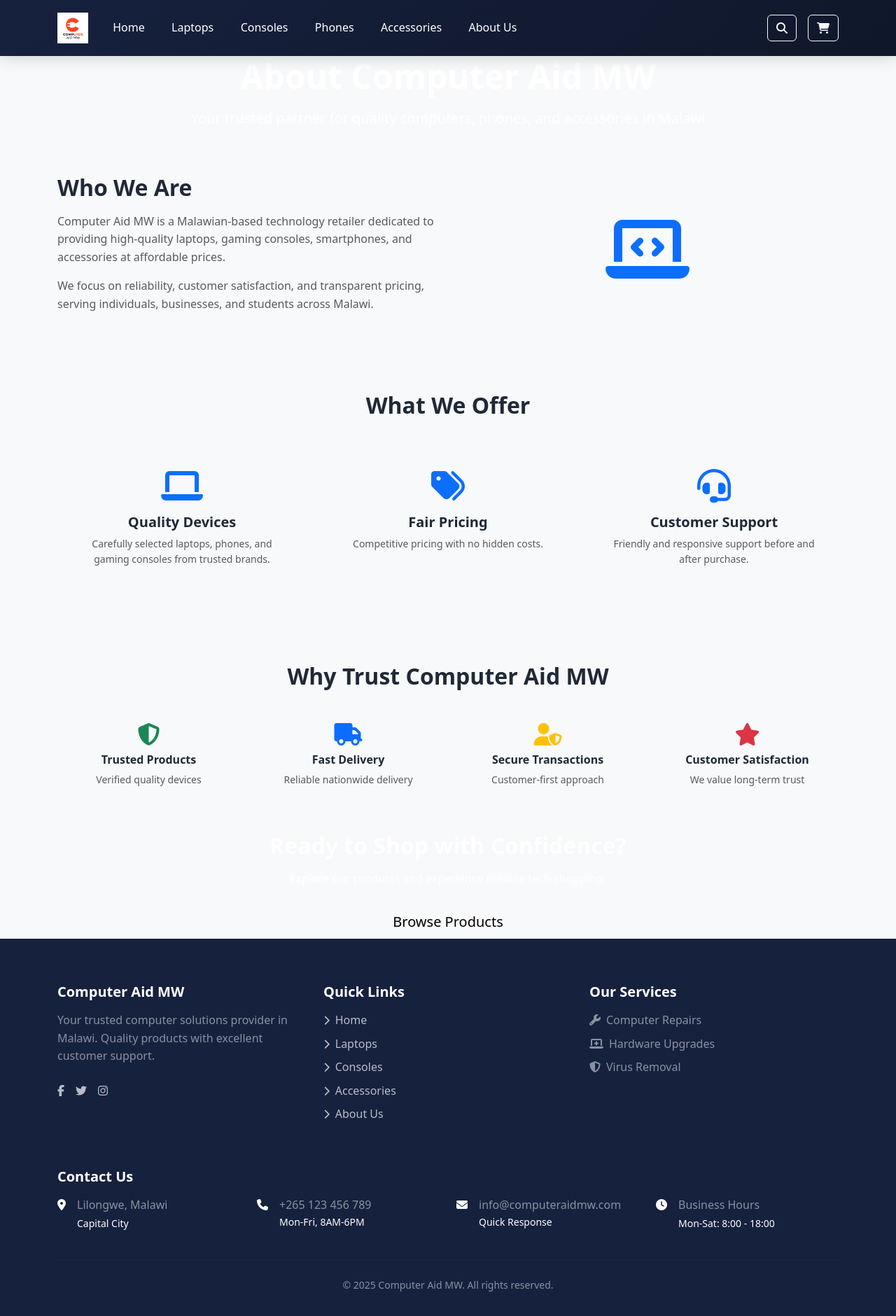
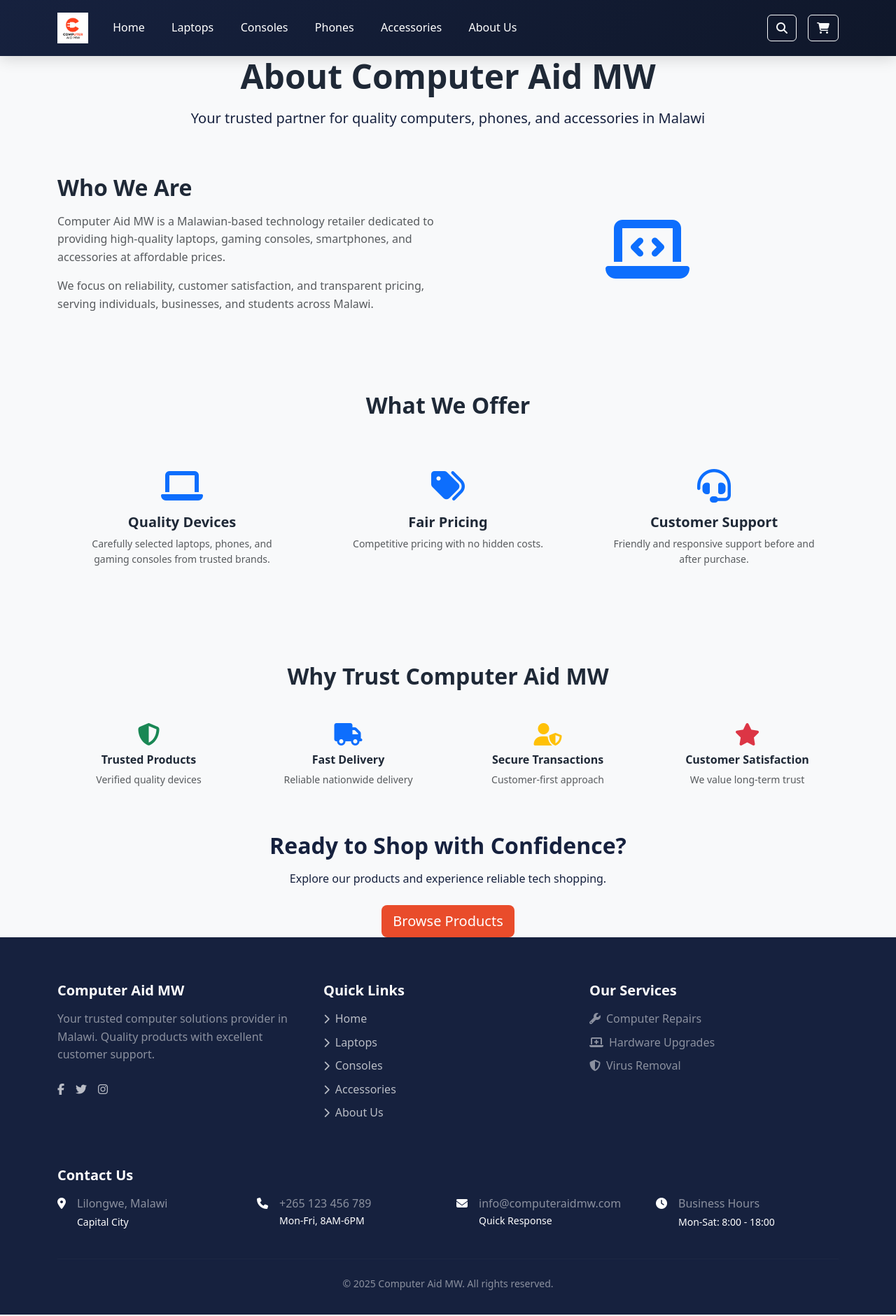
Before and after one commit to CedricNgendahimana/product-showcase, a Flask app: page /about in a window 1280 px wide. Shown: the whole page at 70% size. Run offline with Flask 3, Linux system fonts and the light colour scheme.

Commit message:
UI POLISH

```diff
--- a/static/css/style.css
+++ b/static/css/style.css
@@ -1208,22 +1208,31 @@ body {
     color: var(--primary-color) !important;
 }
 
-/* === CTA / ABOUT PAGE TEXT COLOR FIX === */
 
-/* Main CTA heading */
-.cta-section h2,
-.cta-section h3,
-.cta-section .section-title {
-    color: var(--primary-color) !important;
-}
 
-/* CTA subtitle / description */
-.cta-section p,
-.cta-section .section-subtitle {
+/* =========================
+   ABOUT PAGE TEXT FIX
+========================= */
+
+/* Hero title & subtitle */
+.about-hero h1,
+.about-hero p {
     color: var(--secondary-color) !important;
 }
 
-/* CTA links / buttons text */
-.cta-section a {
-    color: var(--primary-color);
+/* CTA title & text */
+.about-cta h2,
+.about-cta p {
+    color: var(--secondary-color) !important;
 }
+
+/* Optional: make CTA button pop */
+.about-cta .btn {
+    background: var(--primary-color);
+    color: #fff;
+    border: none;
+}
+
+.about-cta .btn:hover {
+    background: var(--primary-dark);
+}
--- a/templates/about.html
+++ b/templates/about.html
@@ -5,7 +5,7 @@
 {% block content %}
 
 <!-- HERO -->
-<section class="about-hero text-white text-center">
+<section class="about-cta text-center">
     <div class="container">
         <h1 class="display-5 fw-bold">About Computer Aid MW</h1>
         <p class="lead mt-3">
```
